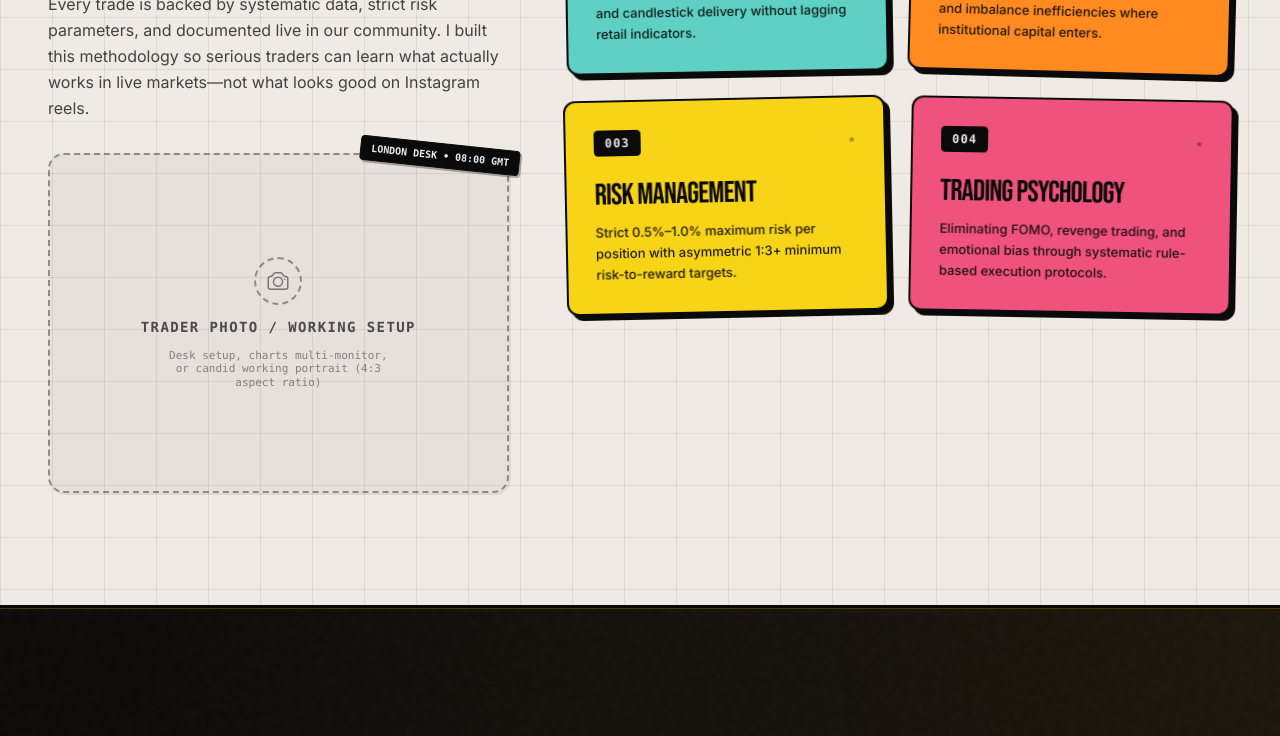
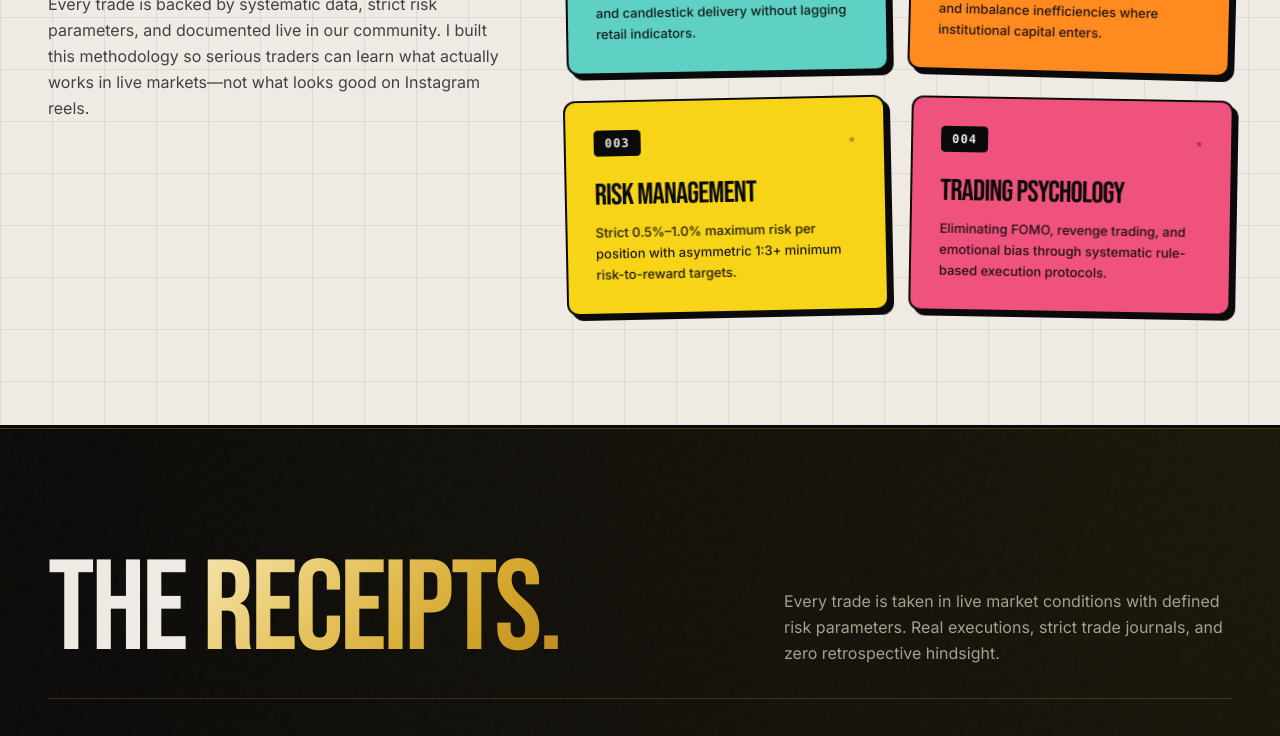
Before and after one commit to atoblankson/tradesbycyber, a Next.js app: page / in a window 1280 px wide. Shown: the part 1720-2456 px from the top of the page. Built offline with nearby package versions, Linux system fonts and the light colour scheme.

Commit message:
style(about): remove trader photo / working setup placeholder box and badge

```diff
--- a/src/components/AboutSection.tsx
+++ b/src/components/AboutSection.tsx
@@ -109,53 +109,6 @@ export function AboutSection({ className = "" }: AboutSectionProps) {
                   good on Instagram reels.
                 </p>
               </div>
-
-              {/* Photo Spot (Dashed Placeholder) */}
-              <div className="relative">
-                <div className="
-                  w-full h-[260px] sm:h-[300px] md:h-[340px]
-                  border-2 border-dashed border-[#0A0A0A]/40
-                  bg-[rgba(10,10,10,0.04)]
-                  rounded-2xl
-                  flex flex-col items-center justify-center gap-3
-                  p-6 text-center select-none shadow-[2px_2px_0px_rgba(10,10,10,0.08)]
-                ">
-                  {/* Camera / Desk icon */}
-                  <div className="w-12 h-12 rounded-full border-2 border-dashed border-[#0A0A0A]/40 flex items-center justify-center text-[#0A0A0A]/50">
-                    <svg
-                      className="w-6 h-6"
-                      fill="none"
-                      viewBox="0 0 24 24"
-                      stroke="currentColor"
-                      strokeWidth={1.5}
-                    >
-                      <path
-                        strokeLinecap="round"
-                        strokeLinejoin="round"
-                        d="M6.827 6.175A2.31 2.31 0 015.186 7.23c-.38.054-.757.112-1.134.175C2.999 7.58 2.25 8.507 2.25 9.574V18a2.25 2.25 0 002.25 2.25h15A2.25 2.25 0 0021.75 18V9.574c0-1.067-.75-1.994-1.802-2.169a47.865 47.865 0 00-1.134-.175 2.31 2.31 0 01-1.64-1.055l-.822-1.316a2.192 2.192 0 00-1.736-1.039 48.774 48.774 0 00-5.232 0 2.192 2.192 0 00-1.736 1.039l-.821 1.316z"
-                      />
-                      <path
-                        strokeLinecap="round"
-                        strokeLinejoin="round"
-                        d="M16.5 12.75a4.5 4.5 0 11-9 0 4.5 4.5 0 019 0zM18.75 10.5h.008v.008h-.008V10.5z"
-                      />
-                    </svg>
-                  </div>
-                  <span className="font-mono text-xs sm:text-sm font-black tracking-widest text-[#0A0A0A]/70 uppercase">
-                    TRADER PHOTO / WORKING SETUP
-                  </span>
-                  <span className="font-mono text-[11px] text-[#0A0A0A]/45 max-w-[220px] leading-tight">
-                    Desk setup, charts multi-monitor, or candid working portrait (4:3 aspect ratio)
-                  </span>
-                </div>
-
-                {/* Corner mini-sticker accent */}
-                <div className="absolute -top-3 -right-3 rotate-6 hidden sm:block">
-                  <span className="inline-block bg-[#0A0A0A] text-[#EFEAE4] border border-[#0A0A0A] font-mono text-[10px] uppercase font-black px-2.5 py-1 rounded shadow-[2px_2px_0px_rgba(10,10,10,0.3)]">
-                    LONDON DESK • 08:00 GMT
-                  </span>
-                </div>
-              </div>
             </div>
 
             {/* ----------------------------------------------------------- */}
```
